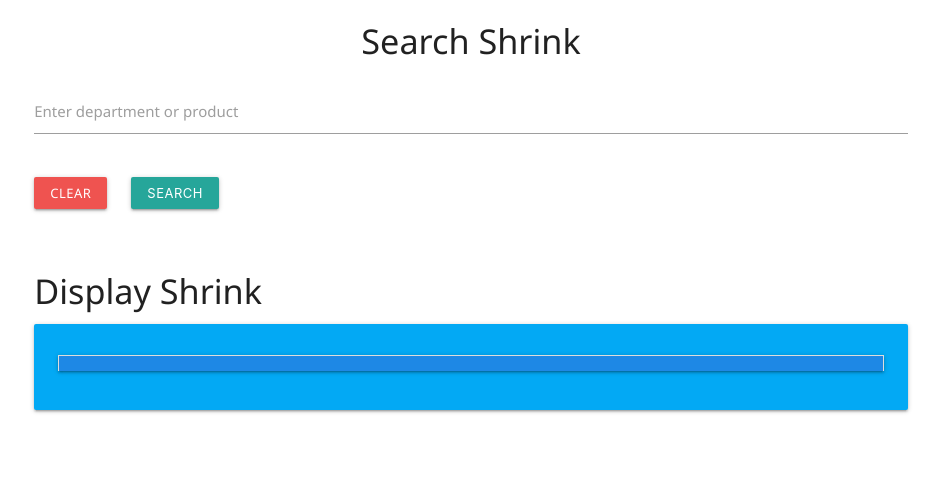
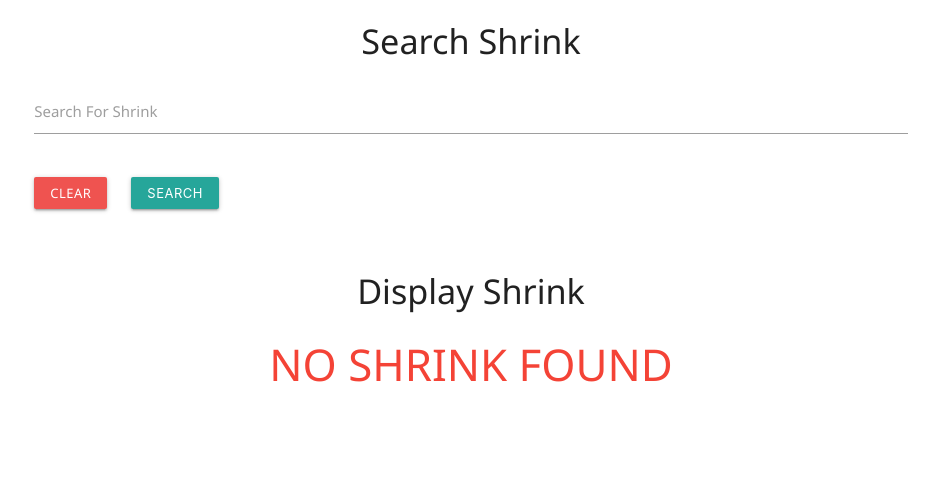
Before and after one commit to leeton1412/myshrink, a Flask app: template templates/search-shrink.html in a window 1280 px wide. Shown: the part 301-800 px from the top of the page, without its empty margins (169-1110 px from the left). Run offline with Flask 2, Linux system fonts and the light colour scheme; the template is opened without the code that fills it, so the values that code supplies are empty; some libraries are stand-ins or nearby versions.

Commit message:
Rearranged jinja loop search-shrink

```diff
--- a/templates/search-shrink.html
+++ b/templates/search-shrink.html
@@ -13,7 +13,7 @@
             <div class="row valign-wrapper center-algin">
                 <div class="input-field col s12">
                     <input type="text" name="search" id="search" class="validate" minlength="3" required>
-                    <label for="search">Enter department or product</label>
+                    <label for="search">Search For Shrink</label>
                 </div>
     </div>
                 <div class="row">
@@ -25,14 +25,14 @@
         </form>
 </div>
  <!--Search Field-->
- <div class="row">
+    <div class="row">
         <div class="col s12 m12">
-            <h4>Display Shrink</h4>
+            <h4 class="center-align">Display Shrink</h4>
+            {% if shrinksearch|length > 0 %}
+                {% for shrink in shrinksearch %}
             <div class="card-panel light-blue left-align">
-                <span class="white-text">
                         <ul class="collapsible blue darken-1">
                             <li>
-                    {% for shrink in shrinksearch %}
                                 <div class="collapsible-header blue darken-1">
                                   <i ></i>{{ shrink.product_name}} || £ {{ shrink.amount_lost_value }}</div>
                                 <div class="collapsible-body">
@@ -40,14 +40,16 @@
                                     <span> Date: {{ shrink.date }}</span><br>
                                     <span> Department: {{ shrink.department.upper() }}</span><br>
                                     <span> Employee: {{ shrink.employee.upper() }}</span>
-
                                 </div>
                             </li>
+                {% endfor %}
                         </ul>
-                    {% endfor %}
-                </span>
+              </div>
+            {% else %}
 
-            </div>
+                        <h3 class="center-align red-text"> NO SHRINK FOUND </h3>
+
+            {% endif %}
         </div>
 
 {% endblock %}
```
Also changed, not shown: app.py (line endings or trailing spaces).
